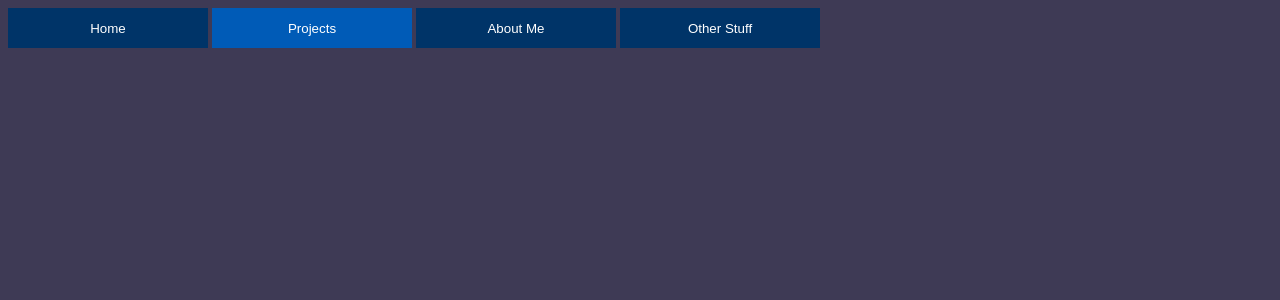
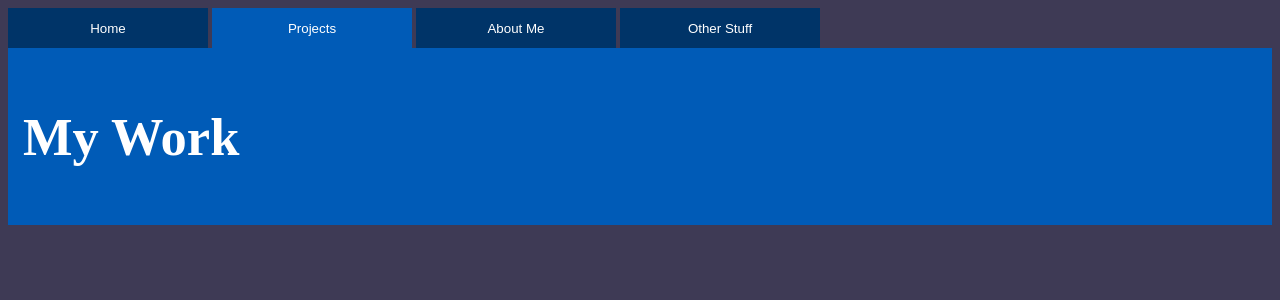
Before and after one commit to scottm213/scottmattera.net, a SvelteKit app: page /work in a window 1280 px wide. Shown: the top 300 px of the page. Built offline with nearby package versions, Linux system fonts and the light colour scheme.

Commit message:
fix header on work page

```diff
--- a/src/routes/work/+page.svelte
+++ b/src/routes/work/+page.svelte
@@ -8,3 +8,4 @@
 <a href = "https://scottmattera.net/work"> <button class = "button button1" type="button">Projects</button> </a>
 <a href = "/about.html"> <button class = "button button2" type="button">About Me</button> </a>
 <a href = "/other.html"> <button class = "button button2" type="button">Other Stuff</button> </a>
+<header> <h2>My Work</h2> </header>
```
